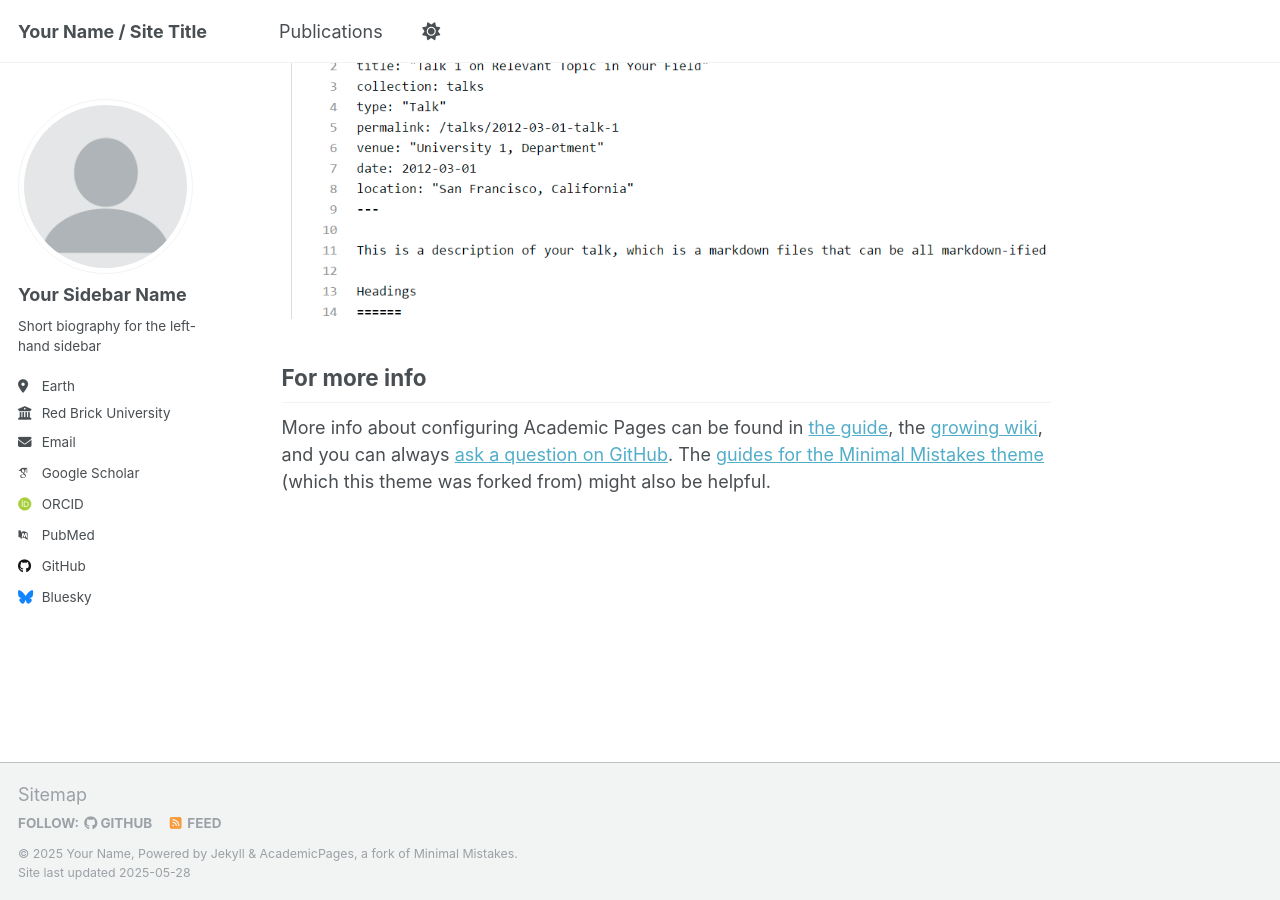
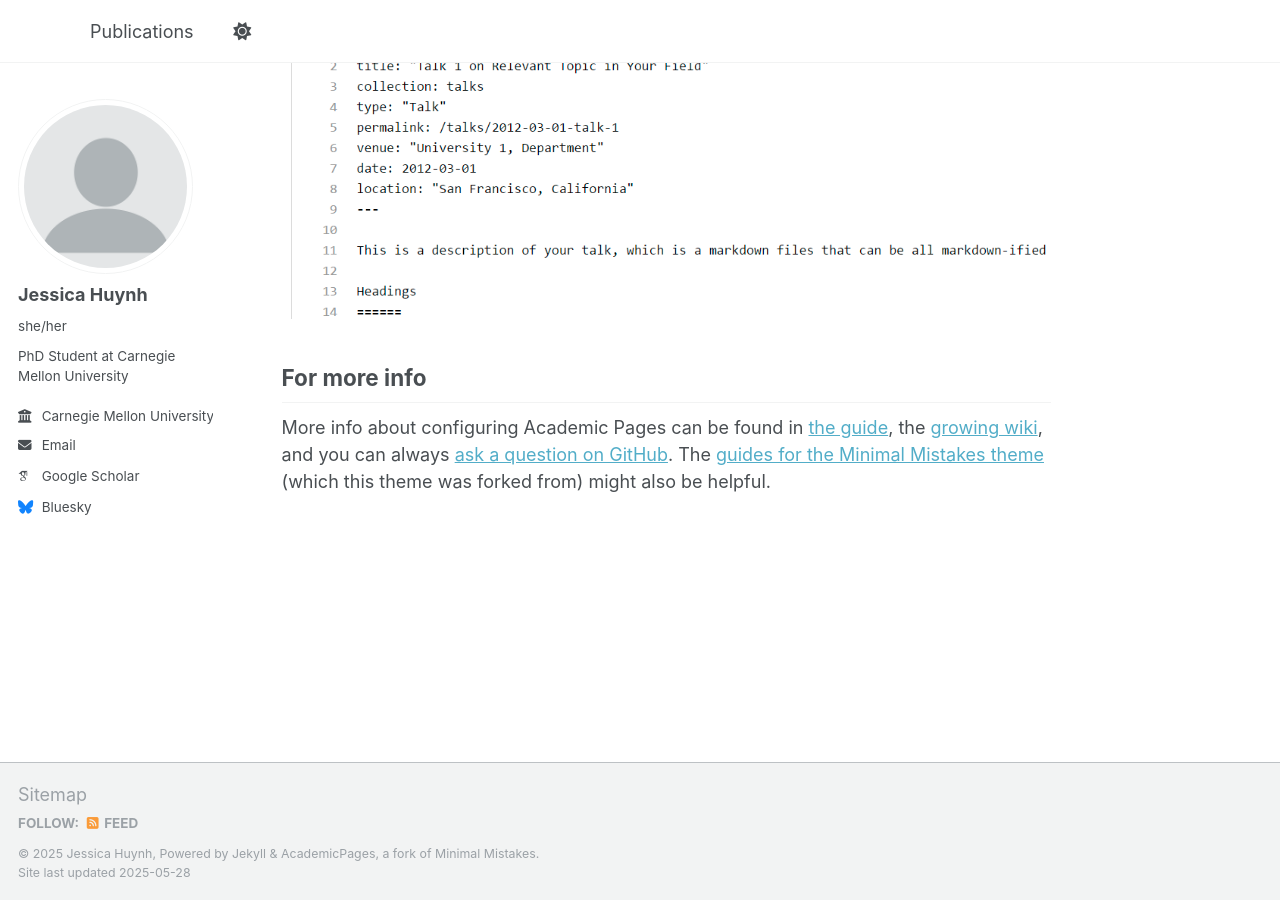
Before and after one commit to jessicah25/jessicah25, a Jekyll site: the page built from _pages/about.md, in a window 1280 px wide and 900 px high, scrolled down 2636 px. Built offline with Jekyll 4.4.1, drawn with Linux system fonts in a browser that asks for light colours; some web fonts are replaced.

Commit message:
Update _config.yml

```diff
--- a/_config.yml
+++ b/_config.yml
@@ -9,13 +9,13 @@
 # Basic Site Settings
 locale                   : "en-US"
 site_theme               : "default"
-title                    : "Your Name / Site Title"
+title                    : ""
 title_separator          : "-"
-name                     : &name "Your Name"
+name                     : &name "Jessica Huynh"
 description              : &description "personal description"
-url                      : https://academicpages.github.io # the base hostname & protocol for your site e.g. "https://[your GitHub username].github.io" or if you already have some other page hosted on Github then use "https://[your GitHub username].github.io/[Your Repo Name]"
+url                      : https://jessicah25.github.io/jessicah25/ # the base hostname & protocol for your site e.g. "https://[your GitHub username].github.io" or if you already have some other page hosted on Github then use "https://[your GitHub username].github.io/[Your Repo Name]"
 baseurl                  : "" # the subpath of your site, e.g. "/blog"
-repository               : "academicpages/academicpages.github.io"
+repository               : "jessicah25.github.io/jessicah25/"
 
 # Site Author - The following control what appear as part of the author content on the side bar.
 #               If a field is blank the icon and link will not appear, otherwise it will be shown.
@@ -23,22 +23,22 @@ repository               : "academicpages/academicpages.github.io"
 author:
   # Biographic information
   avatar           : "profile.png"
-  name             : "Your Sidebar Name"
-  pronouns         : # example: "she/her"
-  bio              : "Short biography for the left-hand sidebar"
-  location         : "Earth"
-  employer         : "Red Brick University"
+  name             : "Jessica Huynh"
+  pronouns         : "she/her"
+  bio              : "PhD Student at Carnegie Mellon University"
+  location         : #"Earth"
+  employer         : "Carnegie Mellon University"
   uri              : # URL
-  email            : "none@example.org"
+  email            : "jhuynh[dot]andrew[dot]cmu[dot]edu"
 
   # Academic websites
   academia         : # URL
   arxiv            : # URL - Update with the correct link to your profile
-  googlescholar    : "https://scholar.google.com/citations?user=PS_CX0AAAAAJ"
+  googlescholar    : "https://scholar.google.com/citations?user=3pp4OIEAAAAJ&hl=en"
   impactstory      : # URL
-  orcid            : "http://orcid.org/yourorcidurl"
+  orcid            : #"http://orcid.org/yourorcidurl"
   semantic         : # URL
-  pubmed           : "https://www.ncbi.nlm.nih.gov/pubmed/?term=john+snow"
+  pubmed           : #"https://www.ncbi.nlm.nih.gov/pubmed/?term=john+snow"
   researchgate     : # URL
   scopus           : # URL
 
@@ -46,7 +46,7 @@ author:
   bitbucket        : # Username - Update with your username on the site
   codepen          : # Username
   dribbble         : # Username
-  github           : "academicpages"
+  github           : #"academicpages"
   kaggle           : # Username
   stackoverflow    : # User number or user number and name (i.e., use "1" or "1/jeff-atwood")
 
@@ -78,10 +78,10 @@ author:
 
 # Publication Category - The following the list of publication categories and their headings
 publication_category:
-  books:
-    title: 'Books'
-  manuscripts:
-    title: 'Journal Articles'
+  # books:
+  #   title: 'Books'
+  # manuscripts:
+  #   title: 'Journal Articles'
   conferences:
     title: 'Conference Papers'
 
@@ -132,7 +132,7 @@ yandex_site_verification :
 
 # Social Sharing
 twitter:
-  username               : &twitter
+  username               : #&twitter
 facebook:
   username               :
   app_id                 :
```
